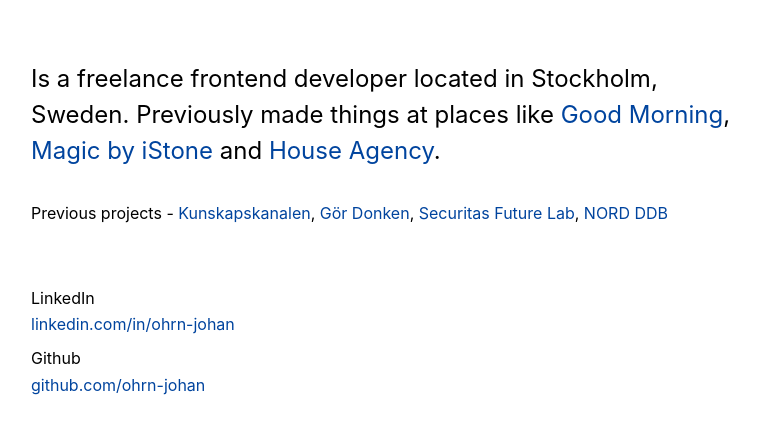
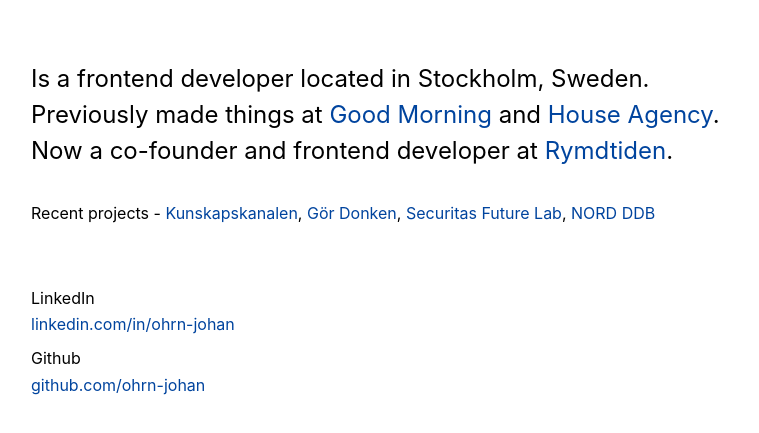
Before and after one commit to johanlindqvist/johanlindqvist.github.io, a plain HTML site: page index.html in a window 1280 px wide. Shown: the part 95-528 px from the top of the page, without its empty margins (33-792 px from the left). Drawn offline with nearby package versions, Linux system fonts and the light colour scheme.

Commit message:
Change copy

```diff
--- a/index.html
+++ b/index.html
@@ -6,7 +6,7 @@
     <meta http-equiv="X-UA-Compatible" content="IE=edge,chrome=1" />
     <meta
       name="description"
-      content="Johan Öhrn is a freelance frontend developer located in Stockholm, Sweden."
+      content="Johan Öhrn is a frontend developer located in Stockholm, Sweden."
     />
     <meta name="viewport" content="width=device-width, initial-scale=1" />
     <link
@@ -18,23 +18,21 @@
     <main class="pt4 pt5-ns ph3 ph5-ns">
       <h1 class="f4 f3-ns normal mt0 mb4 mb5-ns">Johan Öhrn</h1>
       <p class="measure f4 f3-ns lh-copy mt0 mb4">
-        Is a freelance frontend developer located in Stockholm, Sweden.
-        Previously made things at places like
+        Is a frontend developer located in Stockholm, Sweden. Previously made
+        things at
         <a href="https://good-morning.no/" class="dark-blue dim no-underline"
           >Good Morning</a
-        >,
-        <a
-          href="http://www.magicbyistone.com"
-          class="dark-blue dim no-underline"
-          >Magic by iStone</a
         >
         and
         <a href="http://houseagency.se/" class="dark-blue dim no-underline"
           >House Agency</a
+        >. Now a co-founder and frontend developer at
+        <a href="http://rymdtiden.se/" class="dark-blue dim no-underline"
+          >Rymdtiden</a
         >.
       </p>
       <p class="f5 lh-copy mt0 mb4 mb5-ns">
-        Previous projects -
+        Recent projects -
         <a
           href="https://kunskapskanalen.se/"
           target="_blank"
```
